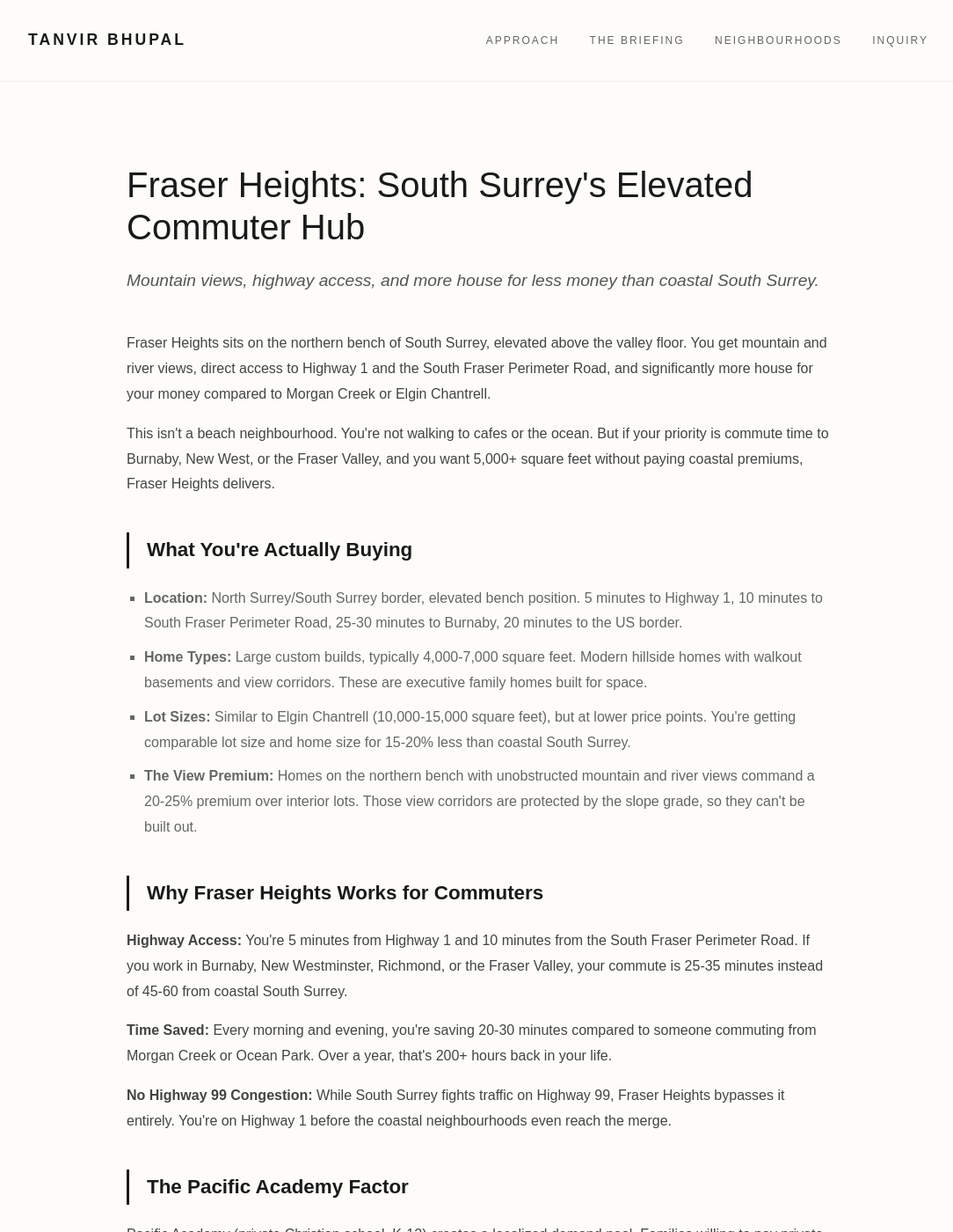
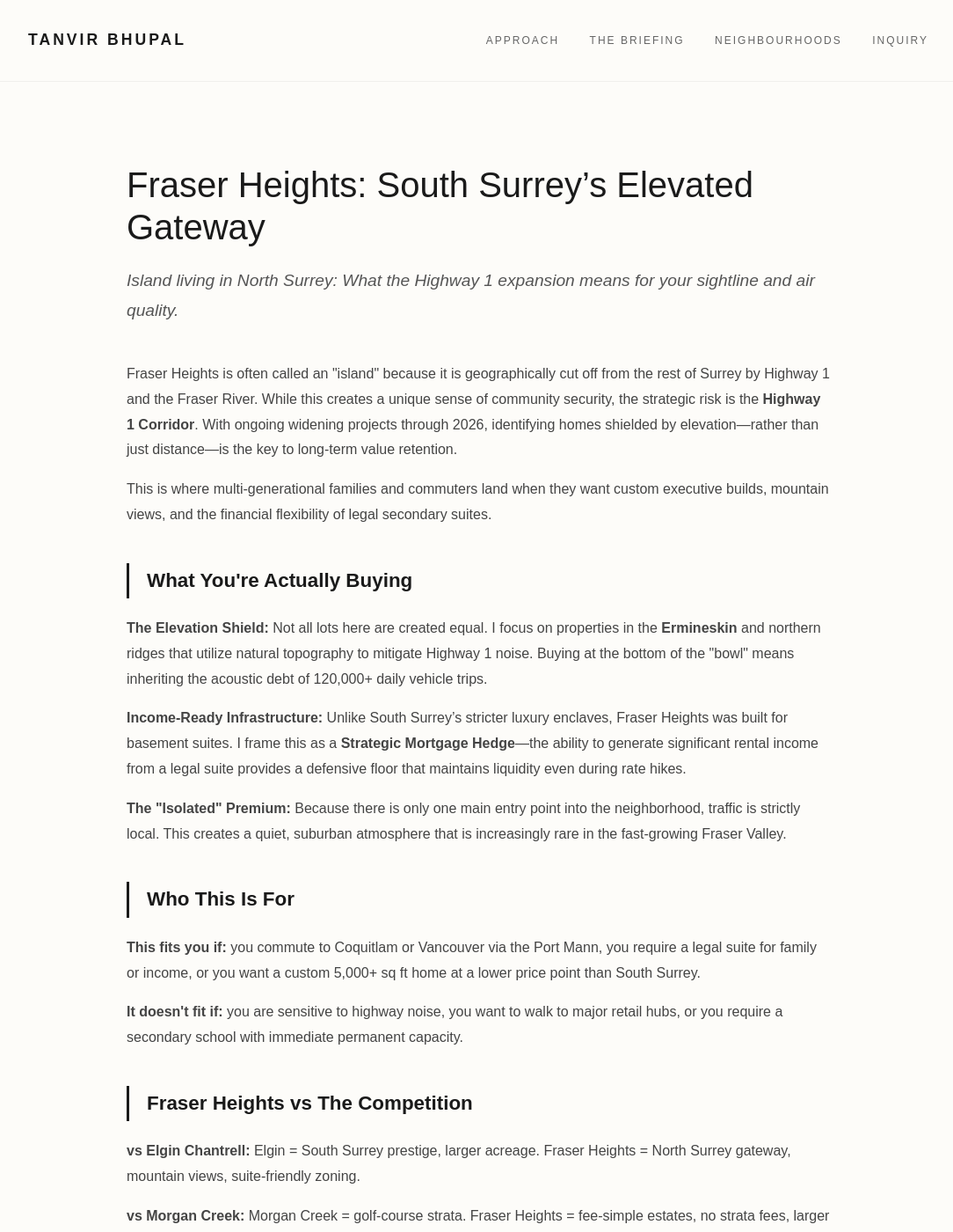
Before and after one commit to gvancouverhomes/tanvirbhupal-site, a Jekyll site: the page built from neighbourhoods/fraser-heights.md, in a window 1280 px wide and 1400 px high. Shown: the whole window at 88% size, without its empty margins (96-1180 px from the left). Built offline with Jekyll 4.4.1, drawn with Linux system fonts in a browser that asks for light colours; some of the changed text lies outside the part shown.

Commit message:
feat: finalize Fraser Heights strategy with highway noise logic and school capacity alerts

```diff
--- a/neighbourhoods/fraser-heights.md
+++ b/neighbourhoods/fraser-heights.md
@@ -1,8 +1,39 @@
 ---
 layout: default
-title: Fraser Heights Real Estate Strategy | South Surrey's Elevated Commuter Hub
-description: Strategic analysis of Fraser Heights’ mountain views, highway access, and executive value arbitrage.
+title: Fraser Heights Real Estate Strategy | The Elevated Gateway
+description: Strategic analysis of Fraser Heights’ geographic isolation, Highway 1 noise mitigation, and the high-yield stability of legal basement suites.
 permalink: /neighbourhoods/fraser-heights/
+faq_schema: |
+  {
+    "@context": "https://schema.org",
+    "@type": "FAQPage",
+    "mainEntity": [
+      {
+        "@type": "Question",
+        "name": "How does Highway 1 noise affect property values in Fraser Heights?",
+        "acceptedAnswer": {
+          "@type": "Answer",
+          "text": "Noise levels vary significantly based on elevation and 'noise wall' proximity. Properties on the northern ridges benefit from a natural acoustic shadow, while homes closer to the 108th Ave corridor are more exposed. I use on-site decibel testing during due diligence to ensure your view doesn't come with an acoustic trade-off."
+        }
+      },
+      {
+        "@type": "Question",
+        "name": "Is Fraser Heights Secondary overcrowded?",
+        "acceptedAnswer": {
+          "@type": "Answer",
+          "text": "Yes. As of 2026, Fraser Heights Secondary is operating at nearly 135% capacity with over 1,630 students. While an $87M addition is requested in the 5-year capital plan, buyers should be prepared for portable use in the short-term. I track these district boundary shifts closely for my clients."
+        }
+      },
+      {
+        "@type": "Question",
+        "name": "What is the rental potential for a legal suite in Fraser Heights?",
+        "acceptedAnswer": {
+          "@type": "Answer",
+          "text": "Because of its proximity to the highway and local business hubs, legal 2-bedroom suites in Fraser Heights consistently command $2,400–$2,800 per month. This passive income significantly improves the 'debt-to-income' ratio for buyers and acts as a major stabilizer for resale value."
+        }
+      }
+    ]
+  }
 ---
 
 <style>
@@ -14,7 +45,14 @@ permalink: /neighbourhoods/fraser-heights/
   .metric-label { text-transform: uppercase; font-size: 0.85rem; letter-spacing: 2px; color: var(--dark); margin-top: 40px; margin-bottom: 15px; font-weight: bold; }
   .metric-list { padding-left: 20px; list-style-type: square; color: var(--light); margin-bottom: 30px; }
   .metric-list li { margin-bottom: 10px; }
+  .audit-card { margin-top: 60px; padding: 40px; background: #fdfcf9; border: 1px solid var(--border); display: grid; grid-template-columns: 1fr auto; grid-template-areas: "header action" "body body"; gap: 20px 40px; align-items: center; }
+  .audit-title { grid-area: header; margin: 0; font-weight: bold; color: var(--dark); font-size: 1.1rem; }
+  .audit-action { grid-area: action; }
+  .audit-body { grid-area: body; }
+  .audit-text { font-size: 0.95rem; color: #444; margin-bottom: 1.5rem; max-width: 650px; line-height: 1.6; }
+  .audit-btn { display: inline-block; padding: 14px 28px; background: var(--dark); color: #fff !important; text-decoration: none; font-size: 0.8rem; font-weight: bold; letter-spacing: 1px; transition: background 0.2s ease; border: 1px solid var(--dark); white-space: nowrap; }
 
+  /* Navigation Grid Styles */
   .nav-section { padding: 80px 20px; border-top: 1px solid var(--border); background: var(--bg-alt); margin-top: 80px; }
   .nav-section-title { font-size: 0.75rem; text-transform: uppercase; letter-spacing: 3px; color: var(--meta); margin-bottom: 40px; text-align: center; }
   .nav-grid { display: grid; grid-template-columns: repeat(auto-fit, minmax(200px, 1fr)); gap: 20px; max-width: 1100px; margin: 0 auto; }
@@ -22,13 +60,6 @@ permalink: /neighbourhoods/fraser-heights/
   .nav-card:hover { border-color: var(--dark); }
   .nav-tag { display: block; font-size: 0.6rem; color: var(--meta); text-transform: uppercase; letter-spacing: 1px; margin-bottom: 8px; }
   .nav-name { display: block; font-size: 1rem; color: var(--dark); font-weight: bold; }
-
-  .audit-card { margin-top: 60px; padding: 40px; background: #fdfcf9; border: 1px solid var(--border); display: grid; grid-template-columns: 1fr auto; grid-template-areas: "header action" "body body"; gap: 20px 40px; align-items: center; }
-  .audit-title { grid-area: header; margin: 0; font-weight: bold; color: var(--dark); font-size: 1.1rem; }
-  .audit-action { grid-area: action; }
-  .audit-body { grid-area: body; }
-  .audit-text { font-size: 0.95rem; color: #444; margin-bottom: 1.5rem; max-width: 650px; line-height: 1.6; }
-  .audit-btn { display: inline-block; padding: 14px 28px; background: var(--dark); color: #fff !important; text-decoration: none; font-size: 0.8rem; font-weight: bold; letter-spacing: 1px; transition: background 0.2s ease; border: 1px solid var(--dark); white-space: nowrap; }
 
   @media (max-width: 768px) {
     .intel-container { padding: 40px 15px; }
@@ -41,75 +72,51 @@ permalink: /neighbourhoods/fraser-heights/
 
 <article class="intel-container">
   <header>
-    <h1 class="intel-header">Fraser Heights: South Surrey's Elevated Commuter Hub</h1>
-    <p class="intel-sub">Mountain views, highway access, and more house for less money than coastal South Surrey.</p>
+    <h1 class="intel-header">Fraser Heights: South Surrey’s Elevated Gateway</h1>
+    <p class="intel-sub">Island living in North Surrey: What the Highway 1 expansion means for your sightline and air quality.</p>
   </header>
 
   <section>
-    <p>Fraser Heights sits on the northern bench of South Surrey, elevated above the valley floor. You get mountain and river views, direct access to Highway 1 and the South Fraser Perimeter Road, and significantly more house for your money compared to Morgan Creek or Elgin Chantrell.</p>
-    <p>This isn't a beach neighbourhood. You're not walking to cafes or the ocean. But if your priority is commute time to Burnaby, New West, or the Fraser Valley, and you want 5,000+ square feet without paying coastal premiums, Fraser Heights delivers.</p>
+    <p>Fraser Heights is often called an "island" because it is geographically cut off from the rest of Surrey by Highway 1 and the Fraser River. While this creates a unique sense of community security, the strategic risk is the <strong>Highway 1 Corridor</strong>. With ongoing widening projects through 2026, identifying homes shielded by elevation—rather than just distance—is the key to long-term value retention.</p>
+
+    <p>This is where multi-generational families and commuters land when they want custom executive builds, mountain views, and the financial flexibility of legal secondary suites.</p>
 
     <h2 class="section-title">What You're Actually Buying</h2>
-    <ul class="metric-list">
-        <li><strong>Location:</strong> North Surrey/South Surrey border, elevated bench position. 5 minutes to Highway 1, 10 minutes to South Fraser Perimeter Road, 25-30 minutes to Burnaby, 20 minutes to the US border.</li>
-        <li><strong>Home Types:</strong> Large custom builds, typically 4,000-7,000 square feet. Modern hillside homes with walkout basements and view corridors. These are executive family homes built for space.</li>
-        <li><strong>Lot Sizes:</strong> Similar to Elgin Chantrell (10,000-15,000 square feet), but at lower price points. You're getting comparable lot size and home size for 15-20% less than coastal South Surrey.</li>
-        <li><strong>The View Premium:</strong> Homes on the northern bench with unobstructed mountain and river views command a 20-25% premium over interior lots. Those view corridors are protected by the slope grade, so they can't be built out.</li>
-    </ul>
+    <p><strong>The Elevation Shield:</strong> Not all lots here are created equal. I focus on properties in the <strong>Ermineskin</strong> and northern ridges that utilize natural topography to mitigate Highway 1 noise. Buying at the bottom of the "bowl" means inheriting the acoustic debt of 120,000+ daily vehicle trips.</p>
+    <p><strong>Income-Ready Infrastructure:</strong> Unlike South Surrey’s stricter luxury enclaves, Fraser Heights was built for basement suites. I frame this as a <strong>Strategic Mortgage Hedge</strong>—the ability to generate significant rental income from a legal suite provides a defensive floor that maintains liquidity even during rate hikes.</p>
+    <p><strong>The "Isolated" Premium:</strong> Because there is only one main entry point into the neighborhood, traffic is strictly local. This creates a quiet, suburban atmosphere that is increasingly rare in the fast-growing Fraser Valley.</p>
 
-    <h2 class="section-title">Why Fraser Heights Works for Commuters</h2>
-    <p><strong>Highway Access:</strong> You're 5 minutes from Highway 1 and 10 minutes from the South Fraser Perimeter Road. If you work in Burnaby, New Westminster, Richmond, or the Fraser Valley, your commute is 25-35 minutes instead of 45-60 from coastal South Surrey.</p>
-    <p><strong>Time Saved:</strong> Every morning and evening, you're saving 20-30 minutes compared to someone commuting from Morgan Creek or Ocean Park. Over a year, that's 200+ hours back in your life.</p>
-    <p><strong>No Highway 99 Congestion:</strong> While South Surrey fights traffic on Highway 99, Fraser Heights bypasses it entirely. You're on Highway 1 before the coastal neighbourhoods even reach the merge.</p>
+    <h2 class="section-title">Who This Is For</h2>
+    <p><strong>This fits you if:</strong> you commute to Coquitlam or Vancouver via the Port Mann, you require a legal suite for family or income, or you want a custom 5,000+ sq ft home at a lower price point than South Surrey.</p>
 
-    <h2 class="section-title">The Pacific Academy Factor</h2>
-    <p>Pacific Academy (private Christian school, K-12) creates a localized demand pool. Families willing to pay private school tuition also prioritize proximity to campus.</p>
-    <p>Homes within 5 minutes of Pacific Academy command a 10-12% premium and sell faster (typically 30-35 days vs 40-45 for the broader Fraser Heights market).</p>
-    <p>If your kids attend Pacific Academy, living in Fraser Heights eliminates the daily 30-minute drive from White Rock or Ocean Park.</p>
-
-    <h2 class="section-title">The Value Proposition</h2>
-    <p>Fraser Heights offers the best price-to-space ratio in South Surrey. You're trading coastal proximity and beach village vibes for mountain views and highway access. For buyers who prioritize internal square footage and commute efficiency over lifestyle amenities, that's a smart trade.</p>
-
-    <h2 class="section-title">Who Fraser Heights Is For</h2>
-    <p><strong>This area fits you if:</strong></p>
-    <ul class="metric-list">
-        <li>You commute to Burnaby, New West, Richmond, or the Fraser Valley for work</li>
-        <li>You want 5,000+ square feet without paying coastal South Surrey prices</li>
-        <li>You value mountain and river views over ocean proximity</li>
-        <li>Your kids attend Pacific Academy</li>
-        <li>You're a medical professional working at Royal Columbian or Surrey Memorial</li>
-        <li>You don't care about walkability or village living</li>
-    </ul>
-
-    <p><strong>This area does NOT fit if:</strong></p>
-    <ul class="metric-list">
-        <li>You want beach proximity and ocean views (see Ocean Park)</li>
-        <li>You prioritize walkable village living (see Ocean Park)</li>
-        <li>You want golf course views and lock-and-go strata living (see Morgan Creek)</li>
-        <li>You're downsizing and don't need 4,000+ square feet</li>
-        <li>You work downtown and don't want a long commute</li>
-    </ul>
+    <p><strong>It doesn't fit if:</strong> you are sensitive to highway noise, you want to walk to major retail hubs, or you require a secondary school with immediate permanent capacity.</p>
 
     <h2 class="section-title">Fraser Heights vs The Competition</h2>
-    <ul class="metric-list">
-        <li><strong>vs Elgin Chantrell:</strong> Elgin Chantrell gives you top school catchment and established luxury prestige. Fraser Heights gives you 15-20% lower pricing for comparable home size and better highway access.</li>
-        <li><strong>vs Morgan Creek:</strong> Morgan Creek gives you golf course views and strata-managed convenience. Fraser Heights gives you mountain views and significantly more house for less money.</li>
-        <li><strong>vs Grandview Heights:</strong> Grandview Heights gives you new construction and Olympic-standard amenities. Fraser Heights gives you established character, mountain views, and better highway access.</li>
-    </ul>
+    <p><strong>vs Elgin Chantrell:</strong> Elgin = South Surrey prestige, larger acreage. Fraser Heights = North Surrey gateway, mountain views, suite-friendly zoning.</p>
+    <p><strong>vs Morgan Creek:</strong> Morgan Creek = golf-course strata. Fraser Heights = fee-simple estates, no strata fees, larger basement suite potential.</p>
+    <p><strong>vs Grandview Heights:</strong> Grandview = modern retail density. Fraser Heights = established "island" seclusion and highway-oriented logistics.</p>
 
-    <h2 class="section-title">The Resale Reality</h2>
-    <p>Fraser Heights sells to a specific buyer: commuters who prioritize highway access and value-for-space over coastal lifestyle. That buyer pool is smaller than Morgan Creek or Elgin Chantrell, so homes take slightly longer to sell (typically 35-45 days vs 25-35 in coastal South Surrey).</p>
-    <p>But the value proposition is strong. View-lot properties hold value exceptionally well because the mountain and river corridors are protected by topography. You can't build out those views. If you're buying here, you're buying practical luxury. More house, better commute, lower price.</p>
+    <h2 class="section-title">Frequently Asked Questions</h2>
+
+    <h3 class="metric-label">What should I know about the highway noise?</h3>
+    <p>It is the neighborhood’s defining trade-off. While the <strong>Fraser Valley Highway 1 Corridor Improvement Program</strong> includes noise mitigation, nothing beats natural elevation. I prioritize homes on the northern slopes where the terrain acts as a sound barrier. If you are buying for the long term, I recommend a site-specific noise audit before subject removal.</p>
+
+    <h3 class="metric-label">How bad is the school capacity issue?</h3>
+    <p>Fraser Heights Secondary is currently housing hundreds of students in portables. There is a <strong>major capital request</strong> of over $87M to add permanent seats, but construction hasn't broken ground. If your family requires a school with immediate permanent capacity, I may suggest a strategic pivot toward South Surrey's catchments instead.</p>
+
+    <h3 class="metric-label">Is a basement suite a good strategy for luxury homes?</h3>
+    <p>I believe it is. In the current economic climate, even luxury buyers value <strong>fiscal optionality</strong>. A legal suite in Fraser Heights is a high-demand asset for renters, making your property more liquid and defensible during market corrections than a home without an income component.</p>
+
   </section>
 
-<section class="audit-card" aria-labelledby="audit-heading">
+  <section class="audit-card" aria-labelledby="audit-heading">
     <h2 id="audit-heading" class="audit-title">Fraser Heights Portfolio Review</h2>
     <div class="audit-action">
       <a href="/contact" class="audit-btn">INQUIRE ABOUT FRASER HEIGHTS</a>
     </div>
     <div class="audit-body">
       <p class="audit-text">
-        Fraser Heights is North Surrey's premier school catchment community. Between the SFU-partnered Science Academy and a neighbourhood that has stayed quietly insulated from the speculation reshaping the rest of the region, property values here are built on stability. If you're thinking about buying, selling, or just want to understand what your property is worth, let's talk.
+        Fraser Heights’ custom mountain-view estates and legal suite infrastructure are for families who value community isolation and commuter logistics. If you're thinking about buying, selling, or need a noise-mitigation audit for a specific property, let's talk.
       </p>
       <p class="audit-text" style="font-size: 0.85rem; color: var(--mid);">
         No pitch. Just straight answers. tanvir@tanvirbhupal.com | 604-897-7826
@@ -117,31 +124,3 @@ permalink: /neighbourhoods/fraser-heights/
     </div>
   </section>
 </article>
-
-<aside class="nav-section">
-  <div style="max-width: 1100px; margin: 0 auto;">
-    <h2 class="nav-section-title">Compare Strategic Locations</h2>
-    <nav class="nav-grid" aria-label="Neighborhood navigation">
-      <a href="/neighbourhoods/ocean-park/" class="nav-card">
-        <span class="nav-tag">The Coastal Village</span>
-        <span class="nav-name">Ocean Park &rarr;</span>
-      </a>
-      <a href="/neighbourhoods/morgan-creek/" class="nav-card">
-        <span class="nav-tag">The Golf Course Enclave</span>
-        <span class="nav-name">Morgan Creek &rarr;</span>
-      </a>
-      <a href="/neighbourhoods/elgin-chantrell/" class="nav-card">
-        <span class="nav-tag">The Prestige Nucleus</span>
-        <span class="nav-name">Elgin Chantrell &rarr;</span>
-      </a>
-      <a href="/neighbourhoods/panorama-ridge/" class="nav-card">
-        <span class="nav-tag">The Heritage Summit</span>
-        <span class="nav-name">Panorama Ridge &rarr;</span>
-      </a>
-      <a href="/neighbourhoods/grandview-heights/" class="nav-card">
-        <span class="nav-tag">The Growth Frontier</span>
-        <span class="nav-name">Grandview Heights &rarr;</span>
-      </a>
-    </nav>
-  </div>
-</aside>
```
